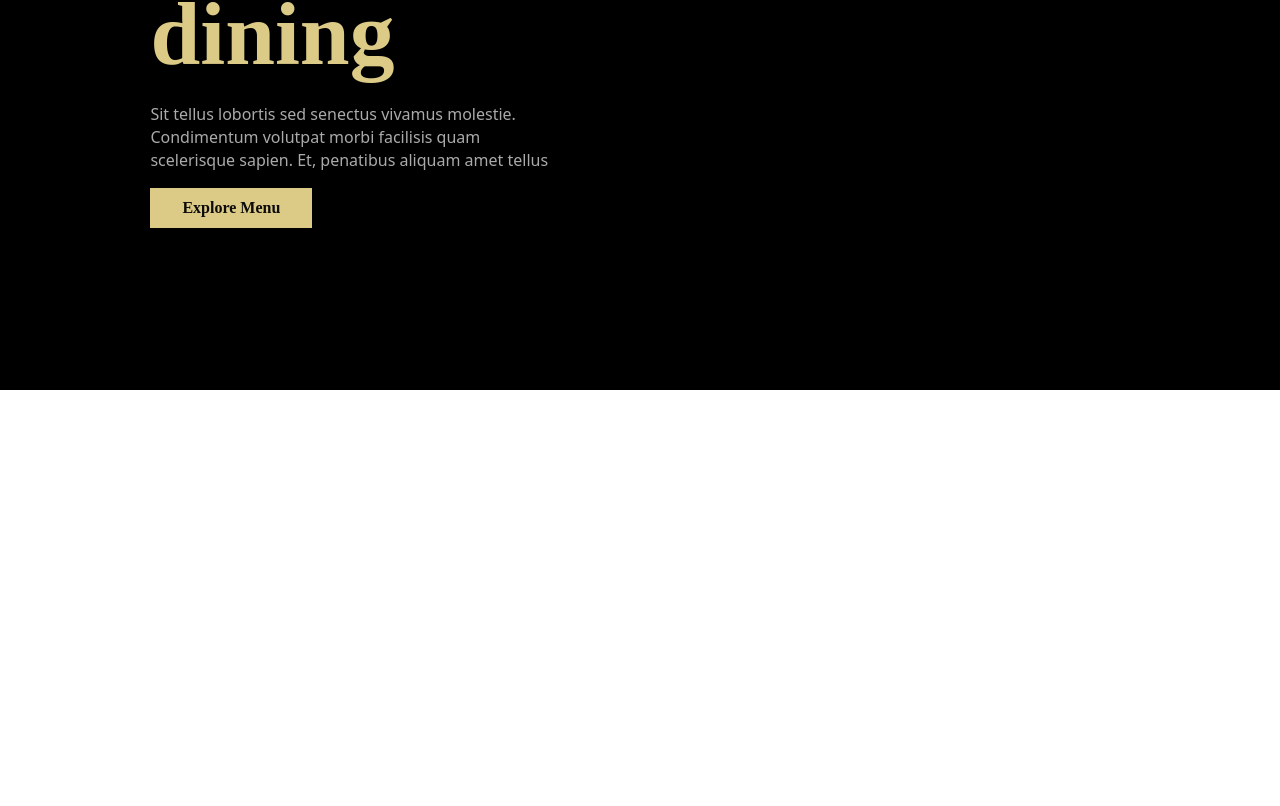
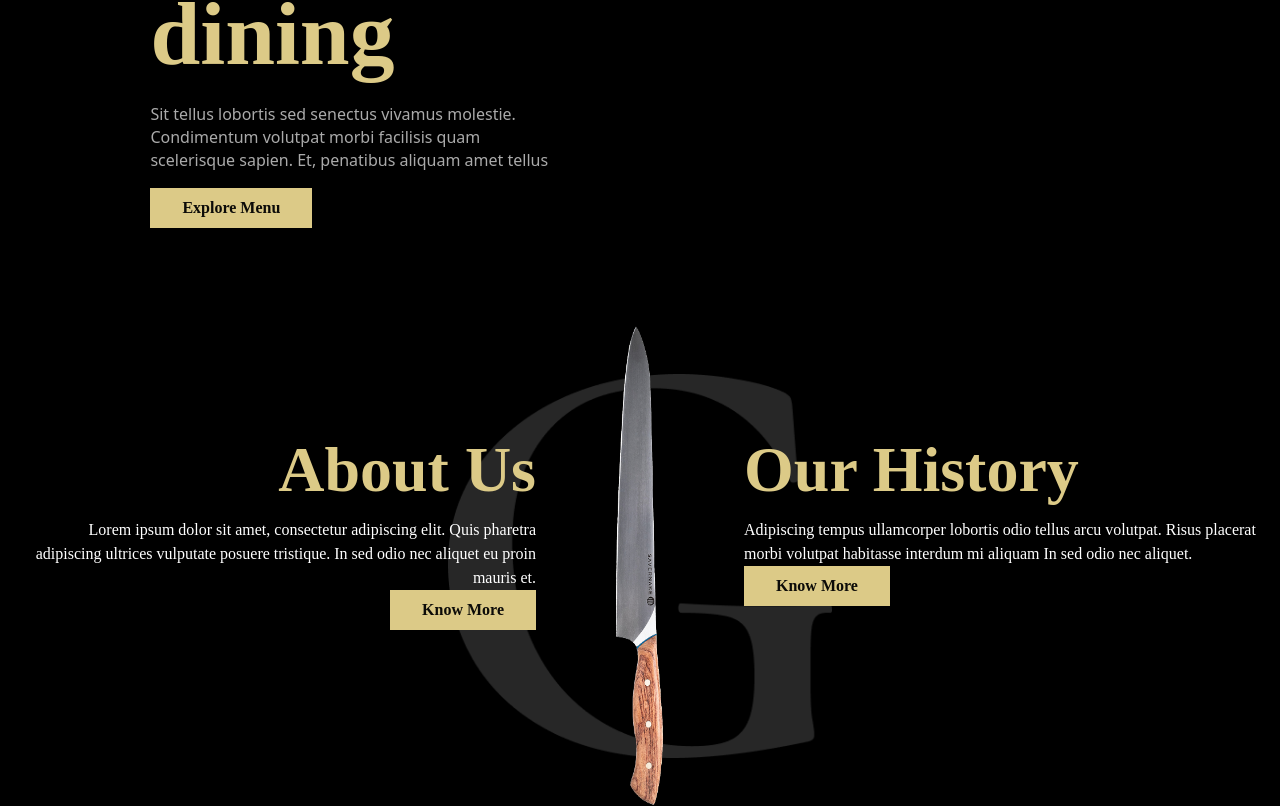
Before and after one commit to Shadrack04/gericht, a React (Vite) app: page / in a window 1280 px wide. Shown: the part 494-1300 px from the top of the page. Before the commit the page ends 884 px from the top, so only its background shows below. Built offline with nearby package versions, Linux system fonts and the light colour scheme; a web font is replaced by a local one.

Commit message:
Centered the about images

```diff
--- /dev/null
+++ b/src/components/About.jsx
@@ -0,0 +1,38 @@
+import React from "react";
+import G from "/images/G.png";
+import knife from "/images/knife.png";
+
+import AboutCard from "./AboutCard";
+
+function About() {
+  return (
+    <article className=" relative flex items-center justify-between gap-12 md:h-[30rem]">
+      <AboutCard
+        title="About Us"
+        description="Lorem ipsum dolor sit amet, consectetur adipiscing elit. Quis pharetra
+        adipiscing ultrices vulputate posuere tristique. In sed odio nec aliquet
+        eu proin mauris et."
+        align="end"
+      />
+      {/* <div className=" absolute top-1/2 left-1/2 transform translate-[-50%]"> */}
+      <img
+        src={G}
+        alt="An svg image of G"
+        className=" mx-auto left-1/2 translate-x-[-50%] absolute size-[24rem]"
+      />
+      <img
+        src={knife}
+        alt="An image of a knife"
+        className=" w-12 h-[30rem] z-50"
+      />
+      {/* </div> */}
+      <AboutCard
+        title="Our History"
+        description="Adipiscing tempus ullamcorper lobortis odio tellus arcu volutpat. Risus placerat morbi volutpat habitasse interdum mi aliquam In sed odio nec aliquet."
+        align="start"
+      />
+    </article>
+  );
+}
+
+export default About;
--- /dev/null
+++ b/src/components/AboutCard.jsx
@@ -0,0 +1,17 @@
+import React from "react";
+import Button from "./Button";
+
+function AboutCard({ title, description, align }) {
+  const style = { textAlign: align };
+  return (
+    <div style={style} className={` md:w-[32rem] h-[18rem] z-30`}>
+      <h2 className="text-[#DCCA87] md:text-[4rem] font-bold">{title}</h2>
+      <p className=" text-white md:text-[1rem] font-medium">{description}</p>
+      <div>
+        <Button>Know More</Button>
+      </div>
+    </div>
+  );
+}
+
+export default AboutCard;
--- /dev/null
+++ b/src/components/Button.jsx
@@ -0,0 +1,11 @@
+import React from "react";
+
+function Button({ children }) {
+  return (
+    <button className=" bg-[#DCCA87] py-[8px] px-[32px] text-[1rem] font-bold text-[#0C0B08]">
+      {children}
+    </button>
+  );
+}
+
+export default Button;
--- a/src/components/Main.jsx
+++ b/src/components/Main.jsx
@@ -1,10 +1,12 @@
 import React from "react";
 import Hero from "./Hero";
+import About from "./About";
 
 function Main() {
   return (
     <main className=" px-6 bg-black min-h-screen w-full">
       <Hero />
+      <About />
     </main>
   );
 }
```
